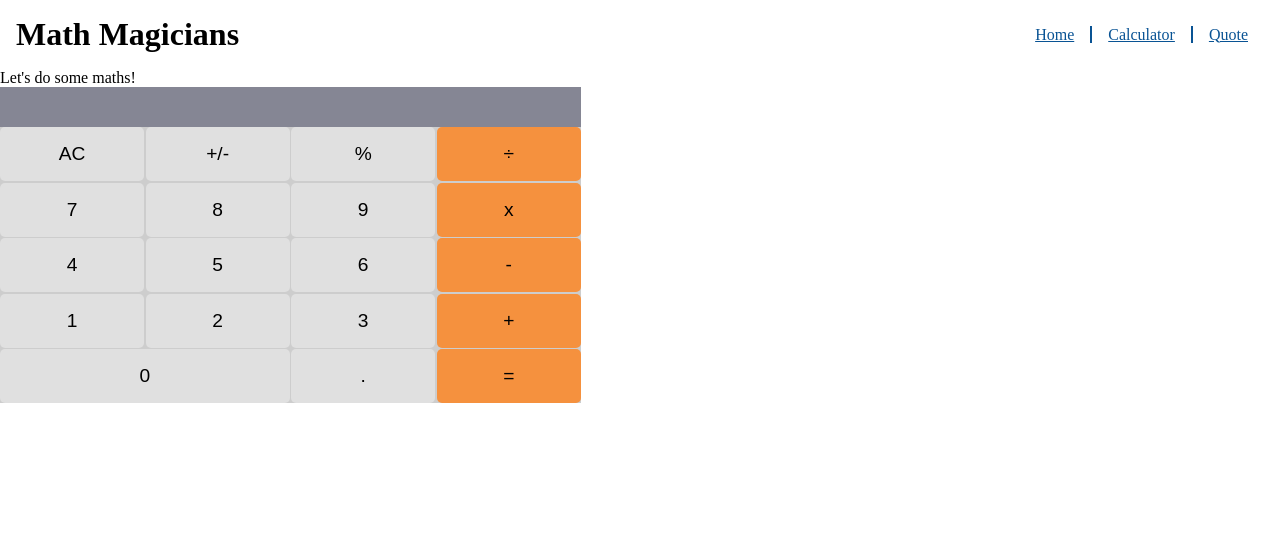
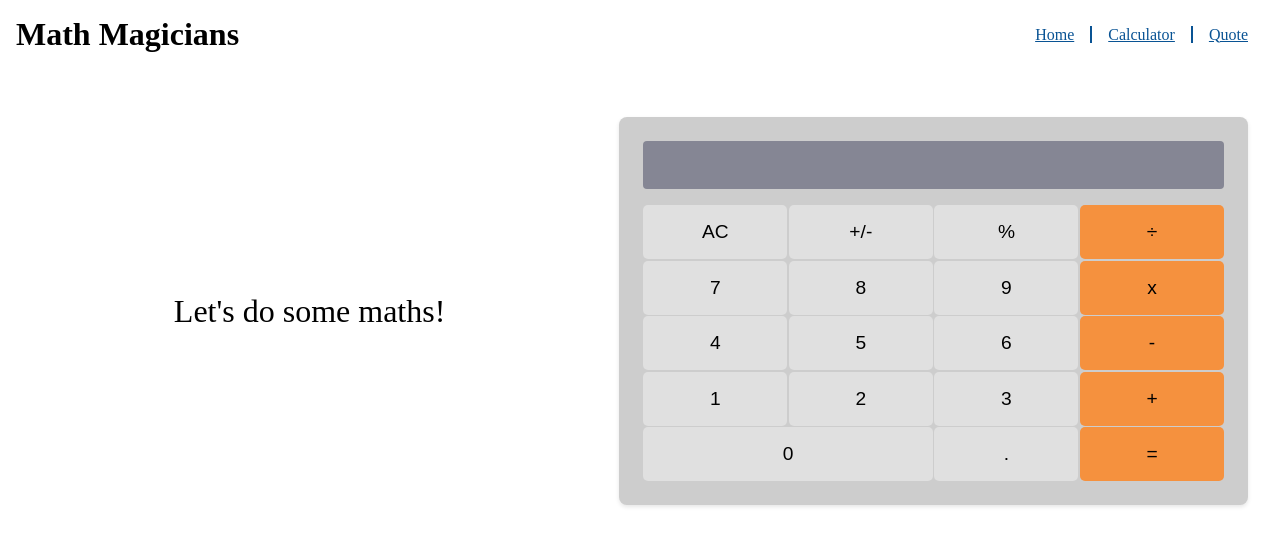
Before and after one commit to Wineshuga/math-magicians, a React (Create React App) app: page /calculator in a window 1280 px wide. Shown: the top 546 px of the page. Built offline with nearby package versions, Linux system fonts and the light colour scheme.

Commit message:
Style calculator

```diff
--- a/src/components/Calculator.js
+++ b/src/components/Calculator.js
@@ -16,10 +16,10 @@ const Calculator = () => {
   };
 
   return (
-    <>
-    <div>
+    <div className={styles.calcPage}>
+    <section>
       Let's do some maths!
-    </div>
+    </section>
     <div className={styles.calc}>
       <div className={styles.output}>
         {showInput.total}
@@ -30,7 +30,7 @@ const Calculator = () => {
       </div>
       <Keys click={handleClick} />
     </div>
-    </>
+    </div>
   );
 };
 
--- a/src/styles/Calculator.module.css
+++ b/src/styles/Calculator.module.css
@@ -1,12 +1,31 @@
-.calc {
-    width: fit-content;
-    background-color: #cdcdcd;
+  .calcPage {
+    display: flex;
+    margin-top: 3rem;
   }
+
+  .calcPage > section {
+    font-size: 32px;
+    padding: 1rem;
+    width: 50%;
+    text-align: center;
+    margin: auto;
+  }
+
+  .calc {
+  width: 50%;
+  background-color: #cdcdcd;
+  border-radius: 8px;
+  box-shadow: 0 2px 4px rgba(0, 0, 0, 0.1);
+  padding: 1.5rem;
+  margin-right: 2rem;
+}
 
   .output {
     background-color: #858694;
     padding: 0.5rem;
-    height: 2.5rem;
+    height: 3rem;
     text-align: right;
     color: white;
+    border-radius: 4px;
+    margin-bottom: 1rem;
   }
```
